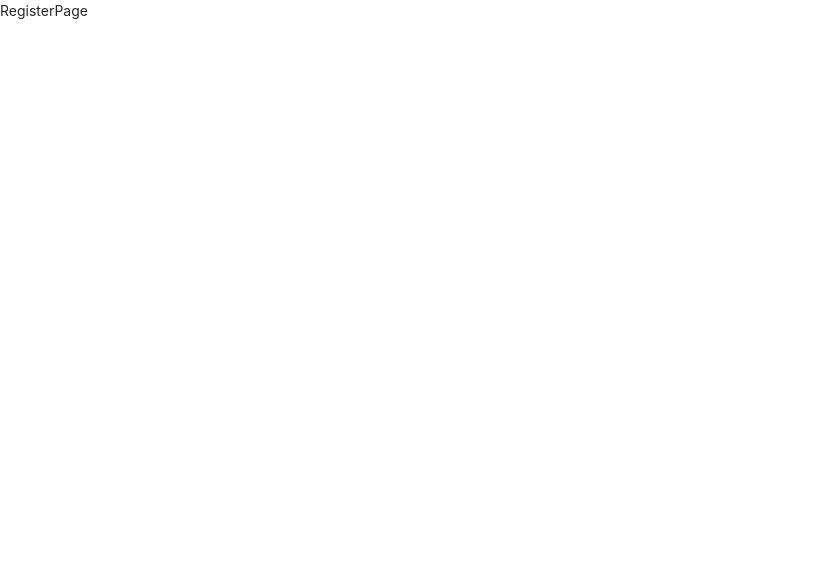
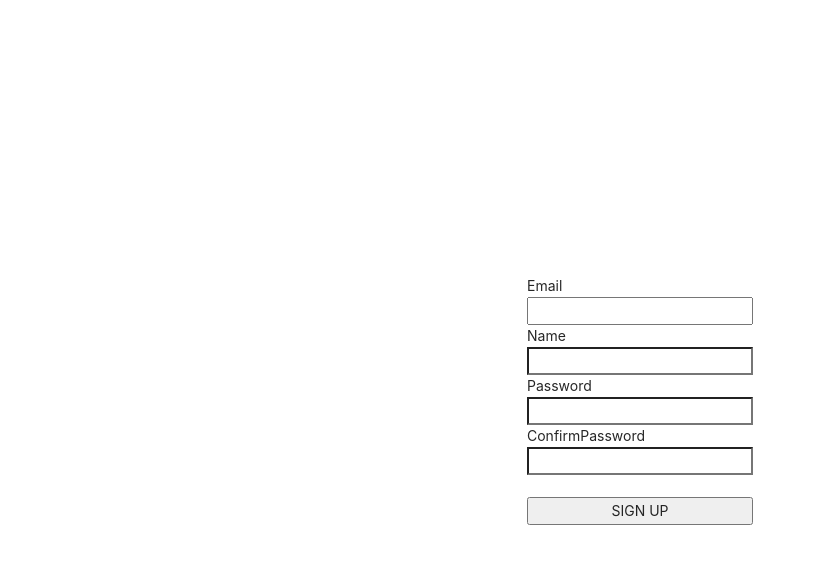
Before and after one commit to jungsikjeong/boiler-plate-ko, a React (Create React App) app in the folder client/: page /register in a window 1280 px wide. Shown: the top 564 px of the page, without its empty margins (0-815 px from the left). Built offline with nearby package versions, Linux system fonts and the light colour scheme.

Commit message:
회원 가입 페이지

```diff
--- a/client/src/_actions/types.js
+++ b/client/src/_actions/types.js
@@ -1 +1,2 @@
 export const LOGIN_USER = "login_user";
+export const REGISTER_USER = "register_user";
--- a/client/src/_actions/user_action.js
+++ b/client/src/_actions/user_action.js
@@ -1,5 +1,5 @@
 import axios from "axios";
-import { LOGIN_USER } from "./types";
+import { LOGIN_USER, REGISTER_USER } from "./types";
 
 export function loginUser(dataToSubmit) {
   const request = axios
@@ -11,3 +11,14 @@
     payload: request,
   };
 }
+
+export function registerUser(dataToSubmit) {
+  const request = axios
+    .post("/api/users/register", dataToSubmit)
+    .then((response) => response.data);
+
+  return {
+    type: REGISTER_USER,
+    payload: request,
+  };
+}
--- a/client/src/_reducers/user_reducer.js
+++ b/client/src/_reducers/user_reducer.js
@@ -1,10 +1,13 @@
-import { LOGIN_USER } from "../_actions/types";
+import { LOGIN_USER, REGISTER_USER } from "../_actions/types";
 
 export default function (state = {}, action) {
   switch (action.type) {
     case LOGIN_USER:
       return { ...state, loginSuccess: action.payload };
 
+    case REGISTER_USER:
+      return { ...state, register: action.payload };
+
     default:
       return { ...state };
   }
--- a/client/src/components/views/LandingPage/LandingPage.js
+++ b/client/src/components/views/LandingPage/LandingPage.js
@@ -1,10 +1,6 @@
 import React, { useEffect } from "react";
-import axios from "axios";
 
 function LandingPage() {
-  useEffect(() => {
-    axios.get("/api/hello").then((response) => console.log(response.data));
-  }, []);
   return (
     <div
       style={{
--- a/client/src/components/views/RegisterPage/RegisterPage.js
+++ b/client/src/components/views/RegisterPage/RegisterPage.js
@@ -1,7 +1,87 @@
-import React from "react";
+import React, { useState } from "react";
+import { useDispatch } from "react-redux";
+import { registerUser } from "../../../_actions/user_action";
 
-function RegisterPage() {
-  return <div>RegisterPage</div>;
+function RegisterPage(props) {
+  const dispatch = useDispatch();
+
+  const [Email, setEmail] = useState("");
+  const [Password, setPassword] = useState("");
+  const [Name, setName] = useState("");
+  const [ConfirmPassword, setConfirmPassword] = useState("");
+
+  const onEmailHandler = (event) => {
+    setEmail(event.currentTarget.value);
+  };
+
+  const onNameHandler = (event) => {
+    setName(event.currentTarget.value);
+  };
+
+  const onPasswordHandler = (event) => {
+    setPassword(event.currentTarget.value);
+  };
+
+  const onConfirmPassword = (event) => {
+    setConfirmPassword(event.currentTarget.value);
+  };
+
+  const onSubmitHandler = (event) => {
+    event.preventDefault();
+
+    if (Password !== ConfirmPassword) {
+      return alert("비밀번호와 비밀번호 확인은 같아야합니다.");
+    }
+
+    let body = {
+      email: Email,
+      name: Name,
+      password: Password,
+    };
+
+    dispatch(registerUser(body)).then((response) => {
+      if (response.payload.success) {
+        props.history.push("/login");
+      } else {
+        alert("Failed to sign up");
+      }
+    });
+  };
+
+  return (
+    <div
+      style={{
+        display: "flex",
+        justifyContent: "center",
+        alignItems: "center",
+        width: "100%",
+        height: "100vh",
+      }}
+    >
+      <form
+        style={{ display: "flex", flexDirection: "column" }}
+        onSubmit={onSubmitHandler}
+      >
+        <label>Email</label>
+        <input type="email" value={Email} onChange={onEmailHandler} />
+
+        <label>Name</label>
+        <input type="text" value={Name} onChange={onNameHandler} />
+
+        <label>Password</label>
+        <input type="password" value={Password} onChange={onPasswordHandler} />
+
+        <label>ConfirmPassword</label>
+        <input
+          type="password"
+          value={ConfirmPassword}
+          onChange={onConfirmPassword}
+        />
+        <br />
+        <button>SIGN UP</button>
+      </form>
+    </div>
+  );
 }
 
 export default RegisterPage;
```
Also changed, not shown: 1 other file (tests, documents, lock files or other folders).
